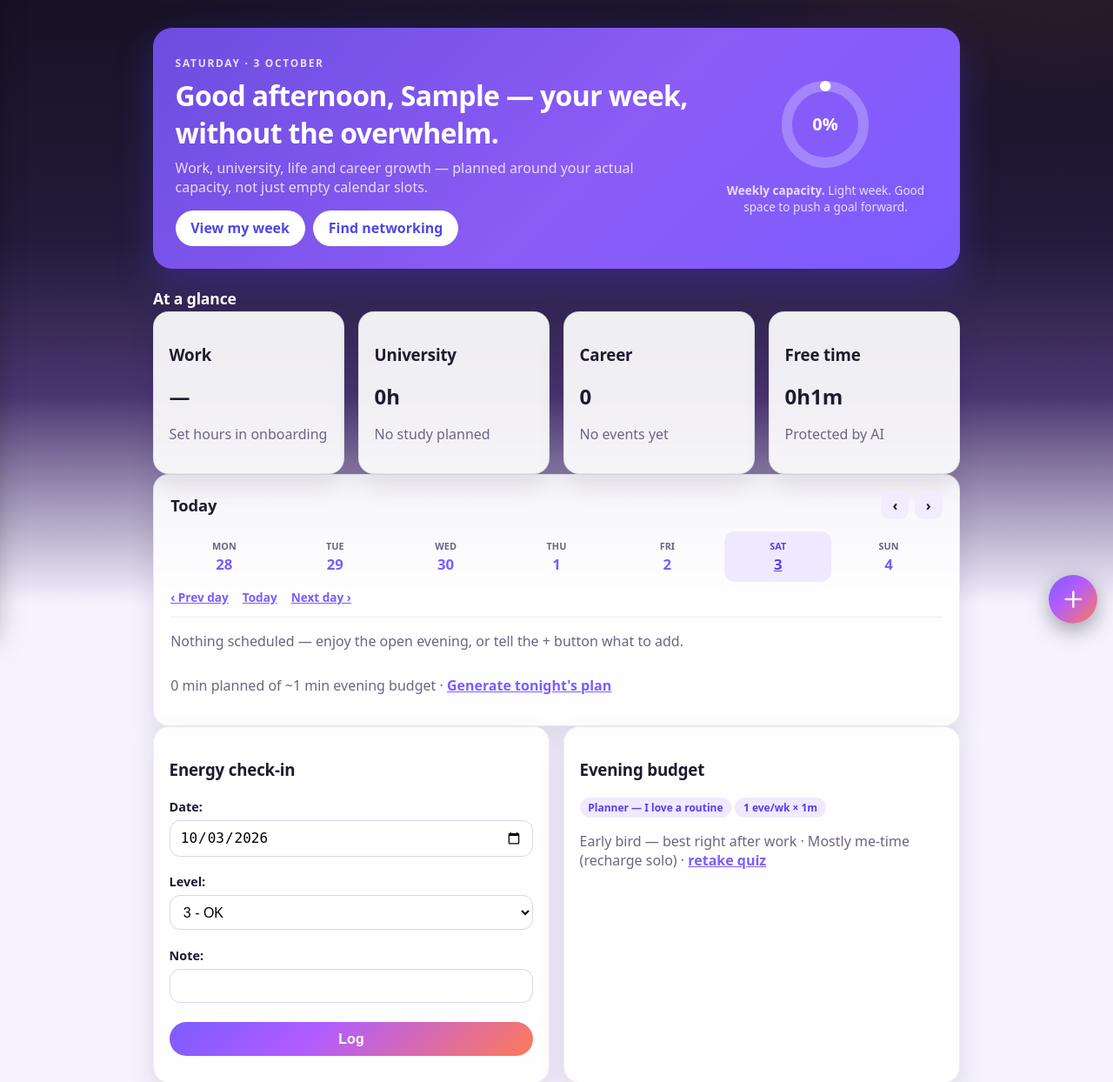
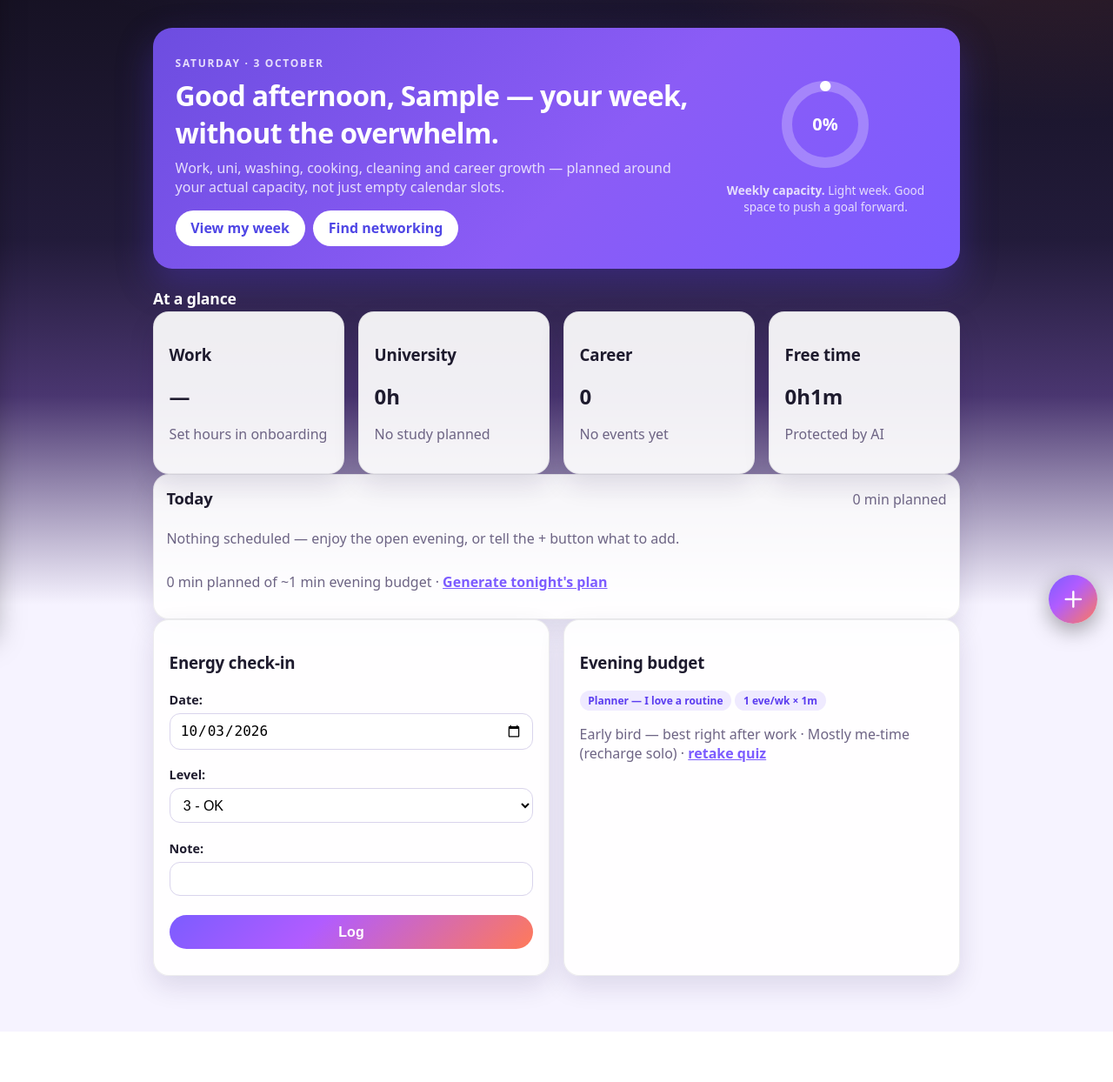
Before and after one commit to connormcharg/apprenticehack, a Django app: page /home/ in a window 1280 px wide. Shown: the part 65-1309 px from the top of the page at 87% size. After the commit the page ends 1226 px from the top, so only its background shows below. Run offline with Django 5.2, Linux system fonts and the light colour scheme; a user stored in the database is signed in; tables that the repository leaves empty hold one stand-in row (values such as "Sample post"); data that the repository does not hold is empty.

Commit message:
Today-only day view, clickable fixed calendar tiles, cached recs, PWA opens at home

```diff
--- a/fivenine/static/fivenine/style.css
+++ b/fivenine/static/fivenine/style.css
@@ -82,16 +82,28 @@ button:hover, input[type=submit]:hover { filter: brightness(1.05); }
   .topbar nav a { padding: .4rem .6rem; font-size: .82rem; }
   .wrap { padding-bottom: 6rem; }
 }
-/* Calendar */
+/* Calendar month grid: uniform fixed tiles, clickable chips */
 .cal { padding: .6rem; overflow-x: auto; }
-.cal-head, .cal-week { display: grid; grid-template-columns: repeat(7, 1fr); gap: 4px; }
+.cal-head, .cal-week { display: grid; grid-template-columns: repeat(7, minmax(0, 1fr)); gap: 4px; }
 .cal-head span { font-size: .75rem; font-weight: 700; color: var(--muted); padding: .4rem; text-align: center; }
 .cal-week { margin-top: 4px; }
-.cal-day { min-height: 84px; background: #f4f1ff; border-radius: 10px; padding: .35rem; font-size: .8rem; }
+.cal-day { height: 108px; min-height: 108px; max-height: 108px; overflow: hidden; background: #f4f1ff; border-radius: 10px; padding: .3rem; font-size: .8rem; display: flex; flex-direction: column; gap: 2px; }
 .cal-day.empty { background: transparent; }
 .cal-day.today { outline: 2px solid var(--brand); }
-.cal-task { background: white; border-radius: 6px; padding: 1px 4px; margin-top: 2px; font-size: .72rem; }
-.cal-event { background: #e6f7ed; border-radius: 6px; padding: 1px 4px; margin-top: 2px; font-size: .72rem; }
+.cal-num { font-size: .85rem; }
+.cal-task, .cal-event { display: block; border-radius: 6px; padding: 1px 4px; font-size: .72rem; white-space: nowrap; overflow: hidden; text-overflow: ellipsis; text-decoration: none; color: inherit; }
+.cal-task { background: white; }
+.cal-event { background: #e6f7ed; }
+/* Home day view: compact gapless chips in calendar tile style */
+.day-view { padding: .9rem; }
+.day-view-head { display: flex; align-items: baseline; justify-content: space-between; }
+.day-view-head h2 { margin: 0; font-size: 1.15rem; }
+.day-sub { font-size: .85rem; color: #b91c1c; margin: .6rem 0 .2rem; }
+.day-items { display: flex; flex-direction: column; gap: 2px; margin-top: .4rem; }
+.day-item { display: flex; align-items: center; gap: .55rem; padding: .42rem .55rem; border-radius: 8px; background: var(--tint, #f6f3ff); border-left: 4px solid var(--c, #7c5cff); text-decoration: none; color: inherit; font-size: .88rem; }
+.day-item time { min-width: 40px; font-size: .76rem; font-weight: 700; color: var(--muted); }
+.day-item strong { overflow: hidden; text-overflow: ellipsis; white-space: nowrap; }
+.day-item small { margin-left: auto; color: var(--muted); white-space: nowrap; font-size: .76rem; }
 /* Chat */
 .chat-log { display: flex; flex-direction: column; gap: .5rem; max-height: 320px; overflow-y: auto; margin-bottom: .8rem; }
 .chat-log.mini { max-height: 260px; }
--- a/fivenine/static/fivenine/sw.js
+++ b/fivenine/static/fivenine/sw.js
@@ -1,5 +1,5 @@
-const CACHE = 'five-nine-v1';
-const CORE = ['/', '/static/fivenine/style.css', '/manifest.webmanifest'];
+const CACHE = 'five-nine-v2';
+const CORE = ['/home/', '/static/fivenine/style.css', '/manifest.webmanifest'];
 
 self.addEventListener('install', (e) => {
   e.waitUntil(caches.open(CACHE).then((c) => c.addAll(CORE)).then(() => self.skipWaiting()));
--- a/fivenine/templates/fivenine/dashboard.html
+++ b/fivenine/templates/fivenine/dashboard.html
@@ -1,20 +1,10 @@
 {% extends 'fivenine/base.html' %}
 {% block content %}
-{% if show_intro %}
-<section class="card intro">
-  <h2>Welcome to your 5-9</h2>
-  <p class="muted">Built for apprentices juggling work, uni and life. Three steps to get going:</p>
-  <p><strong>1.</strong> <a href="{% url 'quiz' %}">Take the 60-second quiz</a> — free time, weekly tasks, first goal.<br>
-  <strong>2.</strong> Add anything with the <strong>+</strong> button in plain English ("tennis tomorrow 6:30").<br>
-  <strong>3.</strong> <a href="{% url 'event_list' %}">Find your community</a> — hackathons, socials, societies.</p>
-</section>
-{% endif %}
-
 <section class="hero-banner">
   <div>
     <p class="eyebrow-lite">{{ date_label }}</p>
     <h1>{{ greeting }}, {{ name }} — your week, without the overwhelm.</h1>
-    <p>Work, university, life and career growth — planned around your actual capacity, not just empty calendar slots.</p>
+    <p>Work, uni, washing, cooking, cleaning and career growth — planned around your actual capacity, not just empty calendar slots.</p>
     <div class="cta-row">
       <a class="btn-light" href="{% url 'calendar' %}">View my week</a>
       <a class="btn-light" href="{% url 'event_list' %}">Find networking</a>
@@ -40,46 +30,29 @@
 
 {% if warning %}<div class="warning">{{ warning }}</div>{% endif %}
 
-<section class="card day-card">
-  <div class="week-head">
-    <h2>{% if selected == today %}Today{% else %}{{ selected|date:'l j M' }}{% endif %}</h2>
-    <div class="week-nav">
-      <a href="?day={{ prev_week }}" aria-label="Previous week">‹</a>
-      <a href="?day={{ next_week }}" aria-label="Next week">›</a>
-    </div>
-  </div>
-  <div class="week-strip">
-    {% for d in week_days %}
-    <a class="week-day {% if d == selected %}selected{% endif %} {% if d == today %}is-today{% endif %}" href="?day={{ d|date:'Y-m-d' }}">
-      <span>{{ d|date:'D' }}</span><strong>{{ d.day }}</strong>
+<section class="card day-view">
+  <div class="day-view-head"><h2>Today</h2><span class="muted">{{ planned }} min planned</span></div>
+  {% if overdue %}
+  <h3 class="day-sub">Overdue</h3>
+  <div class="day-items">
+    {% for t in overdue %}
+    <a class="day-item slot-overdue" href="{% url 'task_toggle' t.pk %}?next=/home/" title="Mark done">
+      <span></span><strong>{{ t.title }}</strong><small>Due {{ t.due_date }} · {{ t.minutes }}m</small>
     </a>
     {% endfor %}
   </div>
-  <div class="day-nav">
-    <a href="?day={{ prev_day }}">‹ Prev day</a>
-    <a href="?day={{ today|date:'Y-m-d' }}">Today</a>
-    <a href="?day={{ next_day }}">Next day ›</a>
-  </div>
-  {% if overdue %}
-  <div class="overdue">
-    <h3>Overdue</h3>
-    {% for t in overdue %}
-    <div class="slot slot-overdue">
-      <span class="slot-time"></span>
-      <div class="slot-main"><strong>{{ t.title }}</strong><small>Due {{ t.due_date }} · {{ t.minutes }} min</small></div>
-      <a class="slot-done" href="{% url 'task_toggle' t.pk %}?next=/home/?day={{ selected|date:'Y-m-d' }}">Done</a>
-    </div>
-    {% endfor %}
-  </div>
   {% endif %}
-  <div class="slots">
+  <div class="day-items">
     {% for s in slots %}
-    <div class="slot {{ s.css }}">
-      <span class="slot-time">{{ s.time }}</span>
-      <div class="slot-main"><strong>{{ s.title }}</strong><small>{{ s.meta }}</small></div>
-      <span class="slot-right">{{ s.right }}</span>
-      {% if s.toggle %}<a class="slot-done" href="{% url 'task_toggle' s.toggle %}?next=/home/?day={{ selected|date:'Y-m-d' }}">Done</a>{% endif %}
-    </div>
+    {% if s.toggle %}
+    <a class="day-item {{ s.css }}" href="{% url 'task_toggle' s.toggle %}?next=/home/" title="Mark done">
+      <time>{{ s.time }}</time><strong>{{ s.title }}</strong><small>{{ s.meta }}</small><span class="slot-right">{{ s.right }}</span>
+    </a>
+    {% else %}
+    <a class="day-item {{ s.css }}" href="{% url 'event_list' %}">
+      <time>{{ s.time }}</time><strong>{{ s.title }}</strong><small>{{ s.meta }}</small><span class="slot-right">{{ s.right }}</span>
+    </a>
+    {% endif %}
     {% empty %}
     <p class="muted">Nothing scheduled — enjoy the open evening, or tell the + button what to add.</p>
     {% endfor %}
--- a/fivenine/views.py
+++ b/fivenine/views.py
@@ -88,17 +88,13 @@ def burnout_warning(user):
 
 @login_required
 def dashboard(request):
-    """Home: greeting + week strip + selected-day schedule + energy check-in."""
-    from datetime import date as _date, timedelta as _td
+    """Home: today-only day view + capacity + energy check-in."""
+    from datetime import timedelta as _td
     if needs_quiz(request.user):
         return redirect('quiz')
     user = request.user
     today = timezone.now().date()
-    day_param = request.GET.get('day', '')
-    try:
-        selected = _date.fromisoformat(day_param) if day_param else today
-    except ValueError:
-        selected = today
+    selected = today
 
     if request.method == 'POST':
         eform = EnergyForm(request.POST)
@@ -107,18 +103,17 @@ def dashboard(request):
             entry.user = user
             entry.save()
             messages.success(request, 'Energy logged.')
-            return redirect(f'/home/?day={selected.isoformat()}')
+            return redirect('/home/')
     else:
         eform = EnergyForm(initial={'date': today, 'level': 3})
 
     hour = timezone.now().hour
     greeting = 'Good morning' if hour < 12 else 'Good afternoon' if hour < 18 else 'Good evening'
     monday = selected - _td(days=selected.weekday())
-    week_days = [monday + _td(days=i) for i in range(7)]
 
     day_tasks = list(Task.objects.filter(user=user, done=False, due_date=selected).order_by('energy_cost'))
     day_events = list(CommunityEvent.objects.filter(date=selected))
-    overdue = list(Task.objects.filter(user=user, done=False, due_date__lt=today).order_by('due_date')) if selected == today else []
+    overdue = list(Task.objects.filter(user=user, done=False, due_date__lt=today).order_by('due_date'))
 
     slots = [{'css': f'slot-e-{e.kind}', 'title': e.title, 'time': '',
               'meta': f'{e.get_kind_display()}' + (f' · {e.location}' if e.location else ''),
@@ -164,21 +159,15 @@ def dashboard(request):
     ]
     recs = recommend_events(user, 1)
     recommendation = {'event': recs[0][0], 'reason': recs[0][1]} if recs else None
-    show_intro = not Goal.objects.filter(user=user).exists() and not Task.objects.filter(user=user).exists()
     return render(request, 'fivenine/dashboard.html', {
         'greeting': greeting, 'name': user.username.capitalize(),
         'date_label': f'{selected:%A} · {selected.day} {selected:%B}'.upper(),
         'today': today, 'selected': selected,
-        'week_days': week_days,
-        'prev_day': (selected - _td(days=1)).isoformat(),
-        'next_day': (selected + _td(days=1)).isoformat(),
-        'prev_week': (monday - _td(days=7)).isoformat(),
-        'next_week': (monday + _td(days=7)).isoformat(),
         'slots': slots, 'overdue': overdue,
         'planned': planned, 'profile': profile,
         'eform': eform, 'recent_energy': recent_energy, 'warning': warning,
         'cap_pct': cap_pct, 'cap_note': cap_note, 'ring_off': ring_off, 'glance': glance,
-        'recommendation': recommendation, 'show_intro': show_intro,
+        'recommendation': recommendation,
     })
 
 
@@ -323,7 +312,13 @@ def event_leave(request, pk):
 
 
 def recommend_events(user, limit=3):
-    """Upcoming events scored by skill overlap + popularity. Returns [(event, reason)]."""
+    """Upcoming events scored by skill overlap + popularity. Returns [(event, reason)].
+    Cached 15 min per user (locmem) so home + community pages stay cheap."""
+    from django.core.cache import cache
+    key = f'fivenine:recs:{user.id}:{limit}'
+    hit = cache.get(key)
+    if hit is not None:
+        return hit
     profile = get_profile(user)
     skills = [s.strip().lower() for s in ((profile.skills or '') if profile else '').split(',') if s.strip()]
     upcoming = list(CommunityEvent.objects.filter(date__gte=timezone.now().date()).prefetch_related('attendees'))
@@ -341,7 +336,9 @@ def recommend_events(user, limit=3):
             reason = 'New and upcoming'
         scored.append((score, e, reason))
     scored.sort(key=lambda x: -x[0])
-    return [(e, r) for _, e, r in scored[:limit]]
+    result = [(e, r) for _, e, r in scored[:limit]]
+    cache.set(key, result, 900)
+    return result
 
 
 @login_required
```
Also changed, not shown: fivenine/templates/fivenine/calendar.html (+5 -5 lines), fivenine/static/fivenine/manifest.webmanifest.
